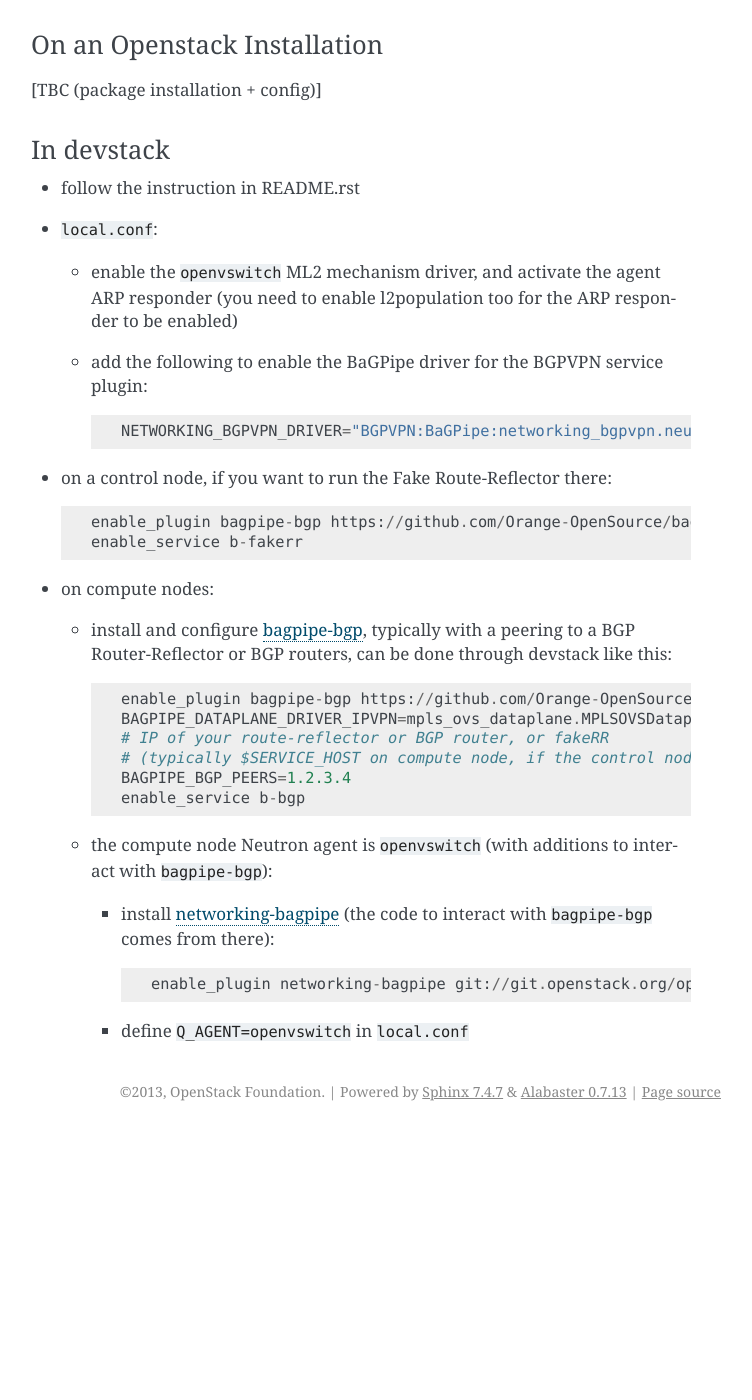
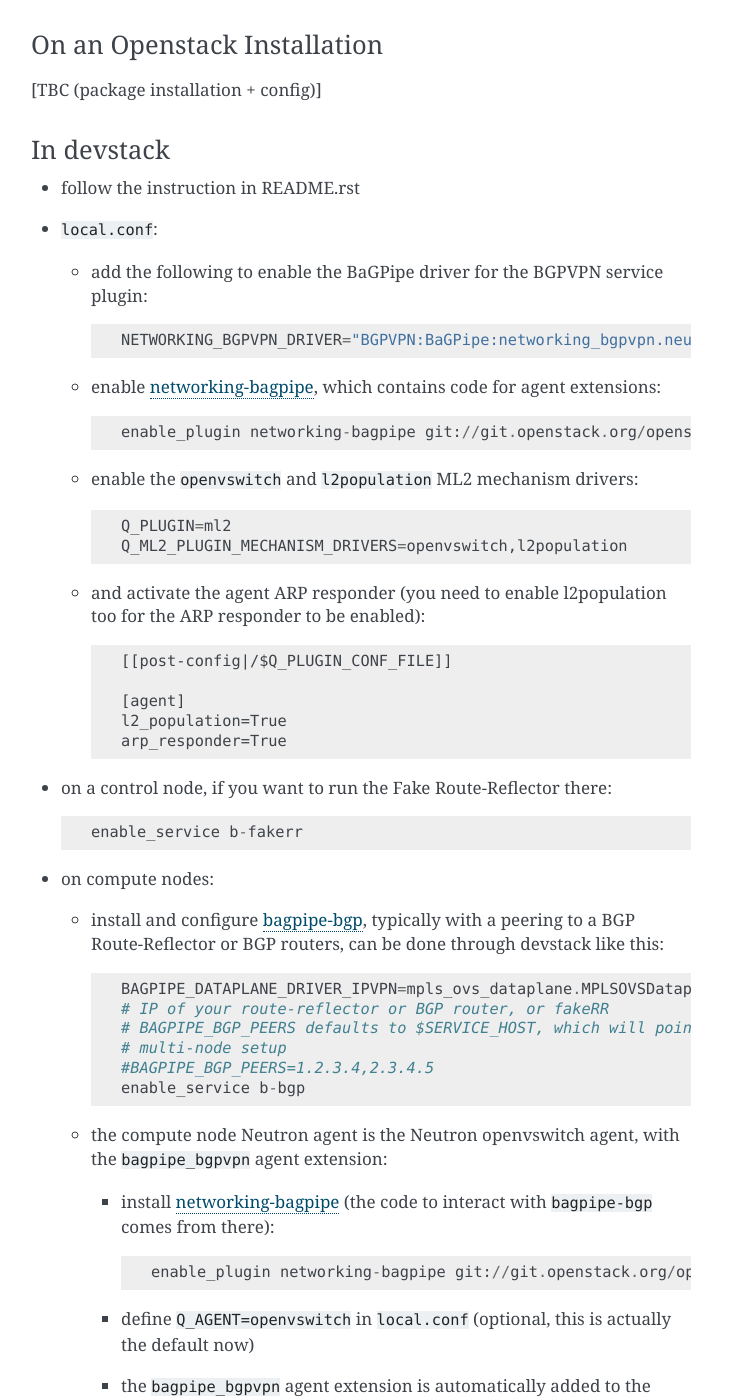
Before and after one commit to openstack/networking-bgpvpn, a Sphinx documentation site: the page built from doc/source/bagpipe/index.rst, in a window 1280 px wide and 1400 px high, scrolled down 663 px. Shown: the whole window, without its empty margins (389-1141 px from the left). Built offline with Sphinx 7.4.7, drawn with Linux system fonts in a browser that asks for light colours; before the commit the page ends 1794 px from its top, so only the background shows below that; some of the changed text lies outside the part shown.

Commit message:
Update and improve bagpipe driver documentation
Update to:
- explain how to enable the OVS agent extension
- remove "enable_plugin bagpipe-bgp"

More precision and detail.

Change-Id: I69652dff0fe2788f1e6ce92e55ca50c3c8481ebe

```diff
--- a/doc/source/bagpipe/index.rst
+++ b/doc/source/bagpipe/index.rst
@@ -41,36 +41,52 @@
 
 * ``local.conf``:
 
-  * enable the ``openvswitch`` ML2 mechanism driver, and activate the agent ARP responder (you need to enable l2population too for the ARP responder to be enabled)
-
   * add the following to enable the BaGPipe driver for the BGPVPN service plugin::
 
      NETWORKING_BGPVPN_DRIVER="BGPVPN:BaGPipe:networking_bgpvpn.neutron.services.service_drivers.bagpipe.bagpipe.BaGPipeBGPVPNDriver:default"
 
+  * enable networking-bagpipe_, which contains code for agent extensions::
+
+     enable_plugin networking-bagpipe git://git.openstack.org/openstack/networking-bagpipe.git
+
+  * enable the ``openvswitch`` and ``l2population`` ML2 mechanism drivers::
+
+     Q_PLUGIN=ml2
+     Q_ML2_PLUGIN_MECHANISM_DRIVERS=openvswitch,l2population
+
+  * and activate the agent ARP responder (you need to enable l2population too for the ARP responder to be enabled)::
+
+     [[post-config|/$Q_PLUGIN_CONF_FILE]]
+
+     [agent]
+     l2_population=True
+     arp_responder=True
+
 * on a control node, if you want to run the Fake Route-Reflector there::
 
-     enable_plugin bagpipe-bgp https://github.com/Orange-OpenSource/bagpipe-bgp.git
      enable_service b-fakerr
 
 * on compute nodes:
 
-  * install and configure bagpipe-bgp_, typically with a peering to a BGP Router-Reflector or BGP routers, can be done through devstack
+  * install and configure bagpipe-bgp_, typically with a peering to a BGP Route-Reflector or BGP routers, can be done through devstack
     like this::
 
-        enable_plugin bagpipe-bgp https://github.com/Orange-OpenSource/bagpipe-bgp.git
         BAGPIPE_DATAPLANE_DRIVER_IPVPN=mpls_ovs_dataplane.MPLSOVSDataplaneDriver
         # IP of your route-reflector or BGP router, or fakeRR
-        # (typically $SERVICE_HOST on compute node, if the control node is running the RR)
-        BAGPIPE_BGP_PEERS=1.2.3.4
+        # BAGPIPE_BGP_PEERS defaults to $SERVICE_HOST, which will point to the controller in a
+        # multi-node setup
+        #BAGPIPE_BGP_PEERS=1.2.3.4,2.3.4.5
         enable_service b-bgp
 
-  * the compute node Neutron agent is ``openvswitch`` (with additions to interact with ``bagpipe-bgp``):
+  * the compute node Neutron agent is the Neutron openvswitch agent, with the ``bagpipe_bgpvpn`` agent extension:
 
     * install networking-bagpipe_  (the code to interact with ``bagpipe-bgp`` comes from there)::
 
         enable_plugin networking-bagpipe git://git.openstack.org/openstack/networking-bagpipe.git
 
-    * define ``Q_AGENT=openvswitch`` in ``local.conf``
+    * define ``Q_AGENT=openvswitch`` in ``local.conf``  (optional, this is actually the default now)
+
+    * the ``bagpipe_bgpvpn`` agent extension is automatically added to the agent configuration by the devstack plugin
 
 .. _bagpipe-bgp: https://github.com/Orange-OpenSource/bagpipe-bgp
 .. _networking-bagpipe: https://github.com/openstack/networking-bagpipe
```
Also changed, not shown: other parts of doc/source/bagpipe/index.rst (+5 -5 lines).
